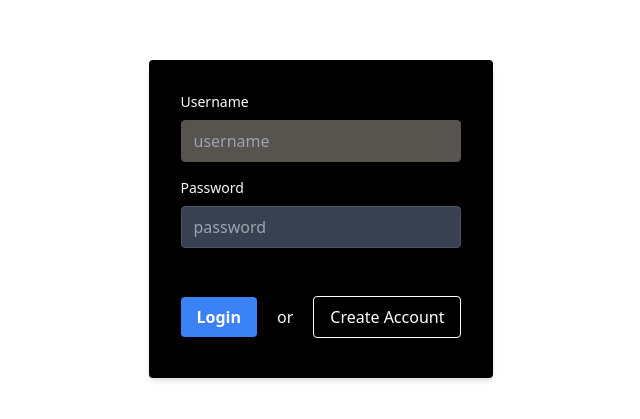
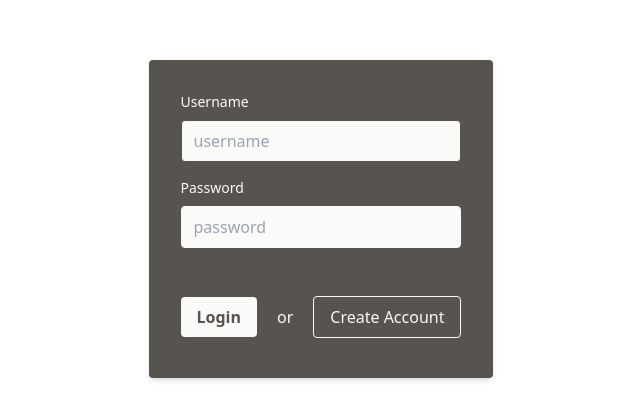
Before and after one commit to SaanviKumar13/Compass, a Next.js app in the folder client/: page / in a window 1280 px wide. Shown: the part 181-600 px from the top of the page, without its empty margins (319-959 px from the left). Built offline with nearby package versions, Linux system fonts and the light colour scheme.

Commit message:
add colours

```diff
--- a/client/components/Login.tsx
+++ b/client/components/Login.tsx
@@ -5,7 +5,7 @@ const Login = () => {
   const isLoggedIn = false;
 
   return (
-    <div className="bg-black text-stone-50 p-8 rounded shadow-md">
+    <div className="bg-stone-600 text-stone-50 p-8 rounded shadow-md">
       <form>
         {isLoggedIn ? (
           <p className="text-xl font-bold">Welcome, you are logged in!</p>
@@ -20,7 +20,7 @@ const Login = () => {
               name="username"
               placeholder="username"
               required
-              className="bg-stone-600 border border-stone-600 px-3 py-2  rounded focus:outline-none focus:ring-blue-500 focus:ring-opacity-50 w-full"
+              className="bg-stone-50 border border-stone-600 px-3 py-2  rounded focus:outline-none focus:ring-blue-500 focus:ring-opacity-50 w-full"
             />
             <br />
             <label htmlFor="password" className="block text-sm font-medium mb-2 mt-4">
@@ -32,13 +32,13 @@ const Login = () => {
               name="password"
               placeholder="password"
               required
-              className="bg-gray-700 border border-gray-600 px-3 py-2 rounded focus:outline-none focus:ring-blue-500 focus:ring-opacity-50 w-full"
+              className="bg-stone-50 border border-stone-50 px-3 py-2 rounded focus:outline-none focus:ring-blue-500 focus:ring-opacity-50 w-full"
             />
             <br />
             <div className="flex flex-row gap-5 items-center mt-10">
               <button
                 type="submit"
-                className="bg-blue-500 hover:bg-blue-600 text-white font-bold py-2 px-4 rounded focus:outline-none focus:ring-2 focus:ring-offset-2 focus:ring-blue-700 my-2 mx-auto"
+                className="bg-stone-50 hover:bg-stone-50 text-stone-600 font-bold py-2 px-4 rounded focus:outline-none focus:ring-2 focus:ring-offset-2 focus:ring-blue-700 my-2 mx-auto"
               >
                 Login
               </button>
@@ -46,7 +46,7 @@ const Login = () => {
               <Link
                 href="/createprofile"
                 type="button"
-                className="bg-transparent text-white hover:text-blue-500 border border-white px-4 py-2 rounded focus:outline-none focus:ring-2 focus:ring-offset-2 focus:ring-blue-500 my-2"
+                className="bg-transparent text-stone-50 hover:text-stone-600 border border-stone-50 px-4 py-2 rounded focus:outline-none focus:ring-2 focus:ring-offset-2 focus:ring-blue-500 my-2"
               >
                 Create Account
               </Link>
--- a/client/pages/getstarted/index.tsx
+++ b/client/pages/getstarted/index.tsx
@@ -30,7 +30,7 @@ export default function GetStarted() {
   ];
 
   return (
-    <div className="w-full h-screen bg-black">
+    <div className="w-full h-screen bg-stone-50">
       <h1 className="text-c font-bold text-6xl p-10">Get Started</h1>
       <div className="flex row-span-2 gap-20 m-10">
         {features.map((feature, index) => (
```
